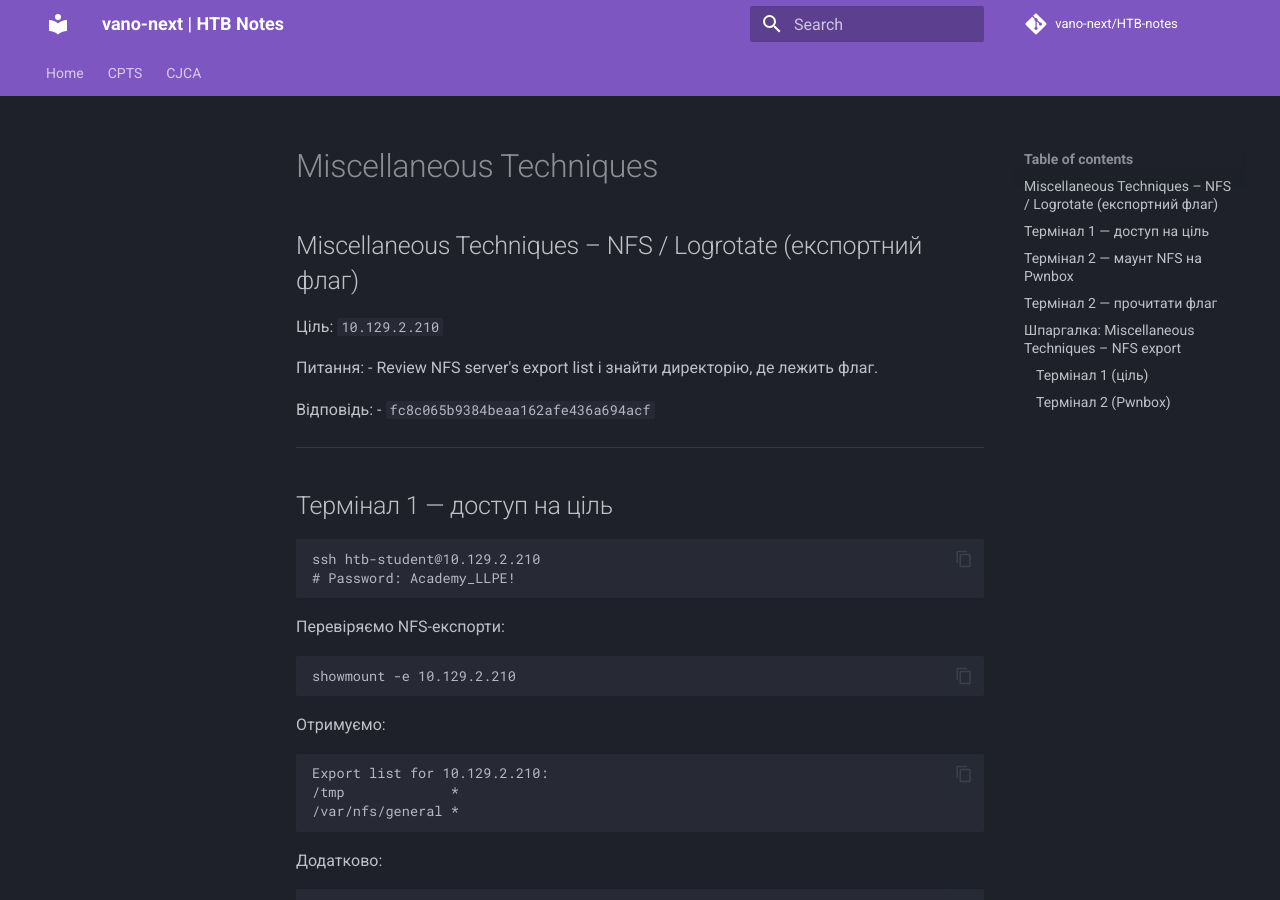
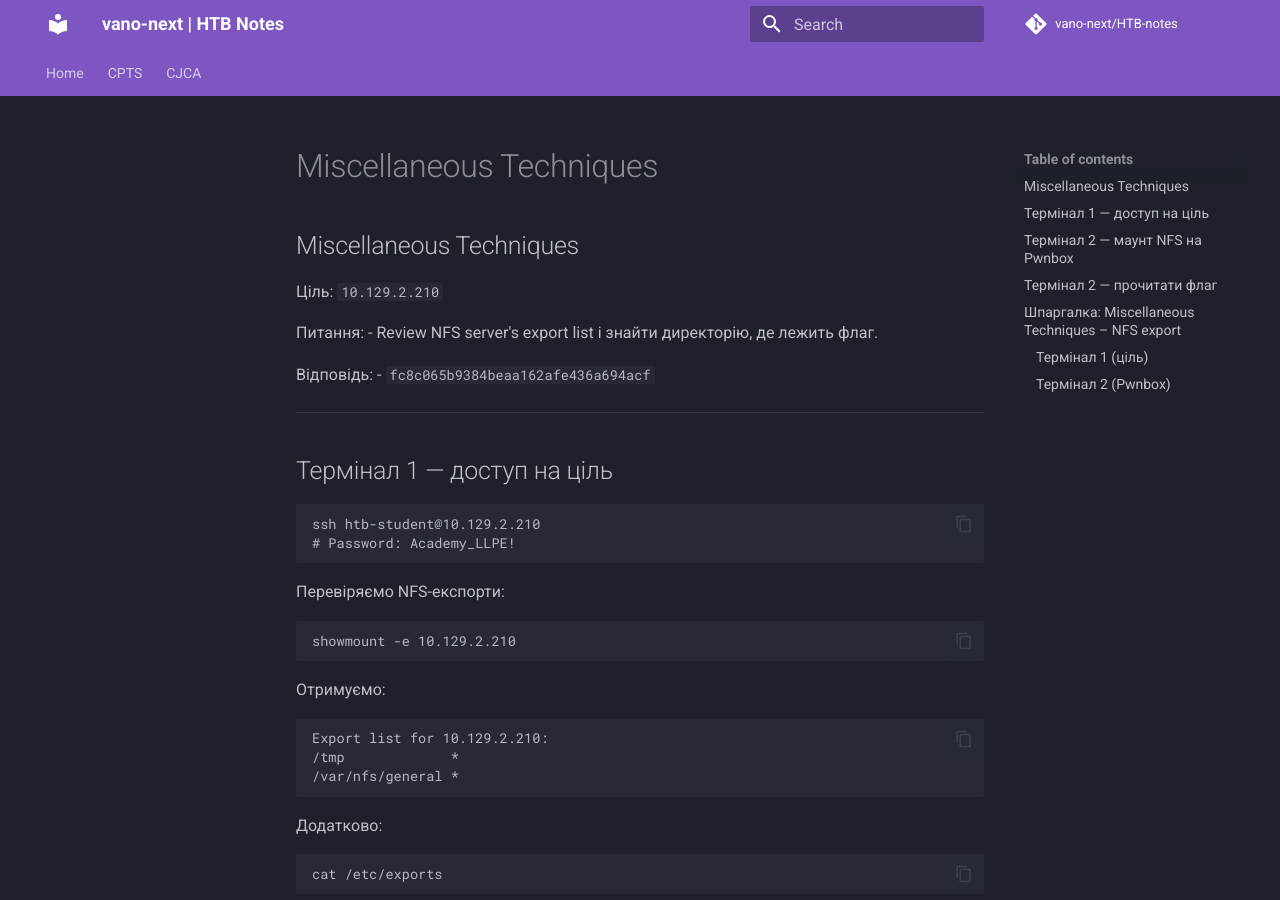
Before and after one commit to vano-next/HTB-notes, an MkDocs documentation site: the page built from docs/CPTS/Linux-Privilege-Escalation/Miscellaneous-Techniques.md, in a window 1280 px wide and 900 px high. Built offline with MkDocs 1.6.1 and Material for MkDocs 9.7.7, drawn with Linux system fonts in a browser that asks for light colours; comment, search, counter and statistics services are not loaded.

Commit message:
Update Miscellaneous-Techniques.md

```diff
--- a/docs/CPTS/Linux-Privilege-Escalation/Miscellaneous-Techniques.md
+++ b/docs/CPTS/Linux-Privilege-Escalation/Miscellaneous-Techniques.md
@@ -1,4 +1,4 @@
-## Miscellaneous Techniques – NFS / Logrotate (експортний флаг)
+## Miscellaneous Techniques
 
 Ціль: `10.129.2.210`
 
```
